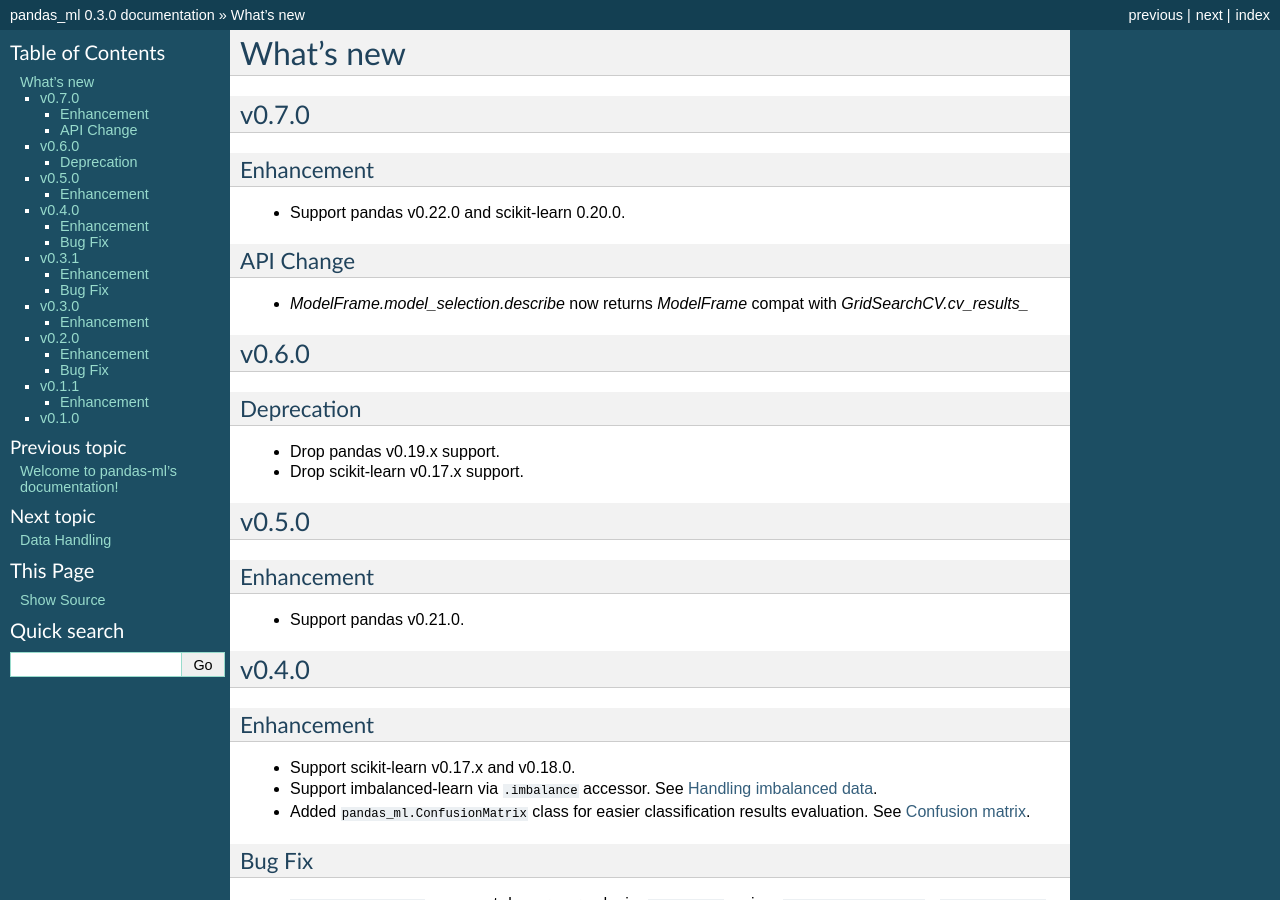
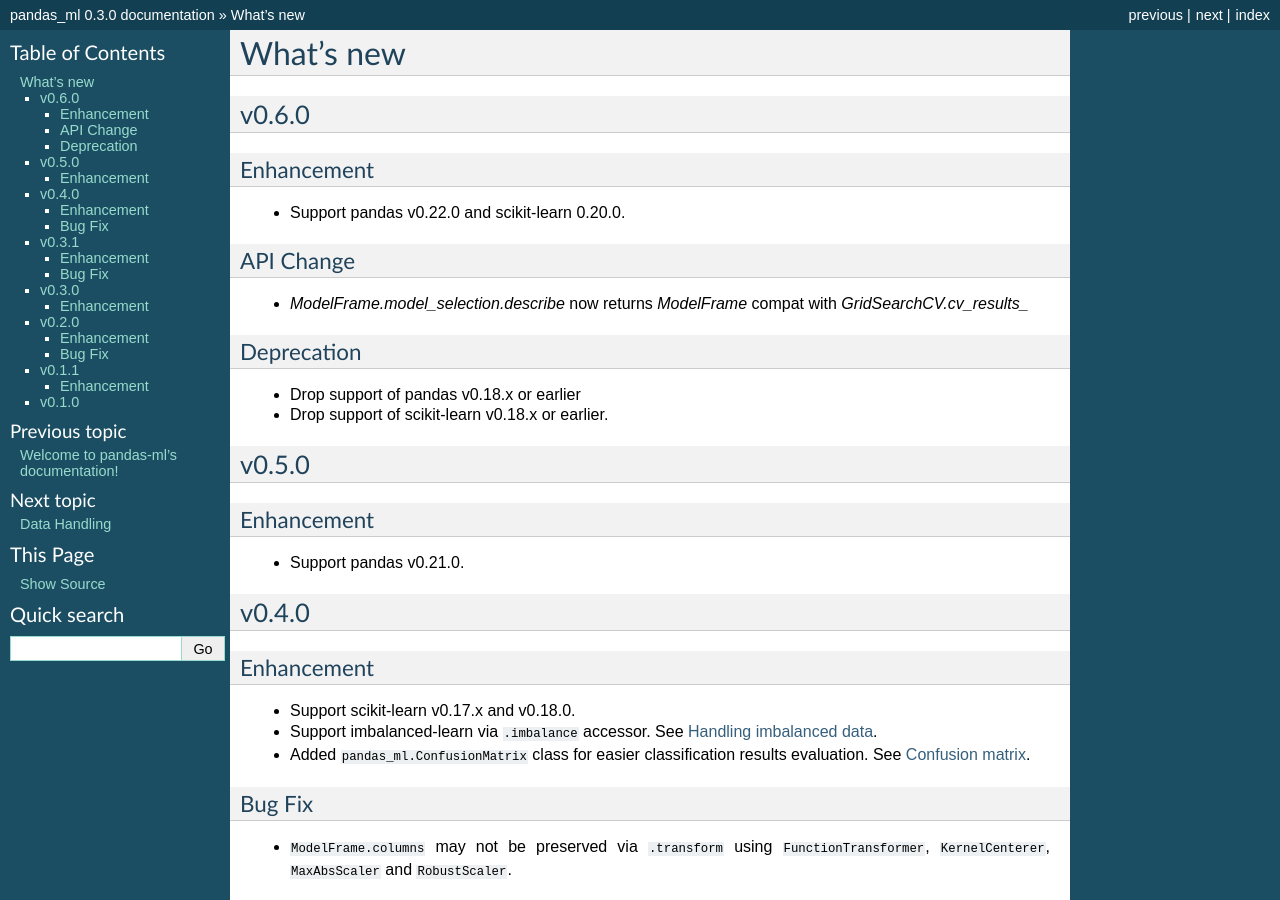
Before and after one commit to pandas-ml/pandas-ml, a Sphinx documentation site: the page built from doc/source/whatsnew.rst, in a window 1280 px wide and 900 px high. Built offline with Sphinx 7.4.7, drawn with Linux system fonts in a browser that asks for light colours; pages that are not in the unit, such as notebooks, are missing from menus.

Commit message:
DOC: Fixed whatsnew (#116)

```diff
--- a/doc/source/whatsnew.rst
+++ b/doc/source/whatsnew.rst
@@ -2,7 +2,7 @@
 What's new
 ==========
 
-v0.7.0
+v0.6.0
 ------
 
 Enhancement
@@ -16,14 +16,11 @@
 - `ModelFrame.model_selection.describe` now returns `ModelFrame` compat with
   `GridSearchCV.cv_results_`
 
-v0.6.0
-------
-
 Deprecation
 ^^^^^^^^^^^
 
-- Drop pandas v0.19.x support.
-- Drop scikit-learn v0.17.x support.
+- Drop support of pandas v0.18.x or earlier
+- Drop support of scikit-learn v0.18.x or earlier.
 
 v0.5.0
 ------
```
